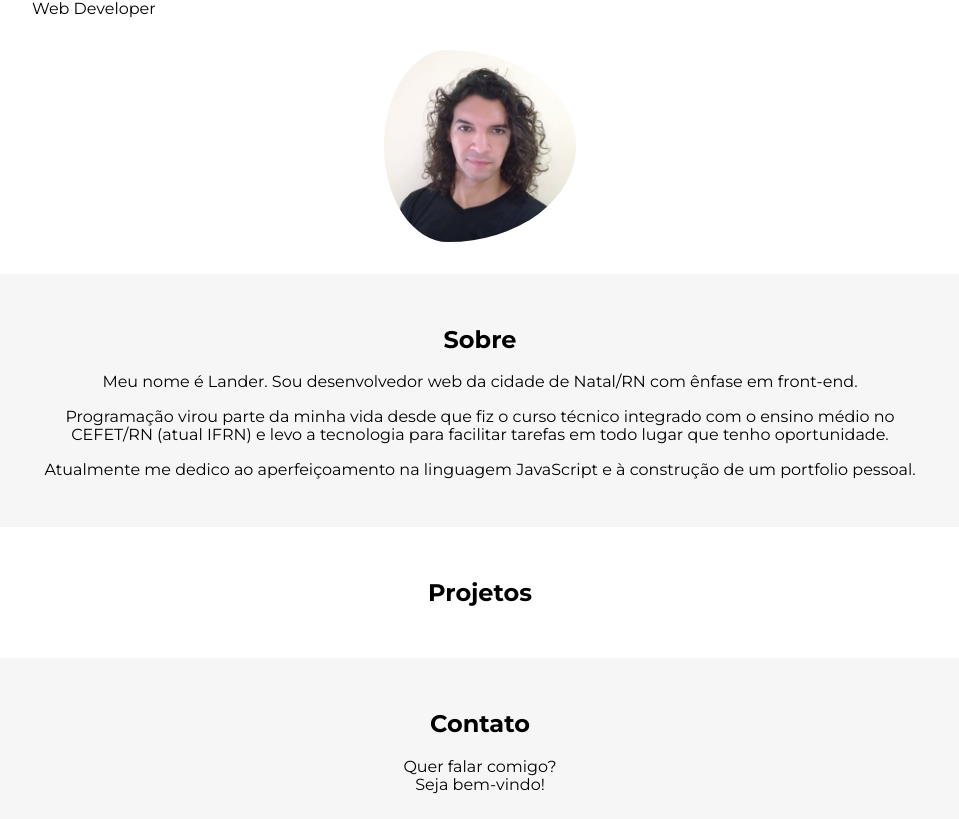
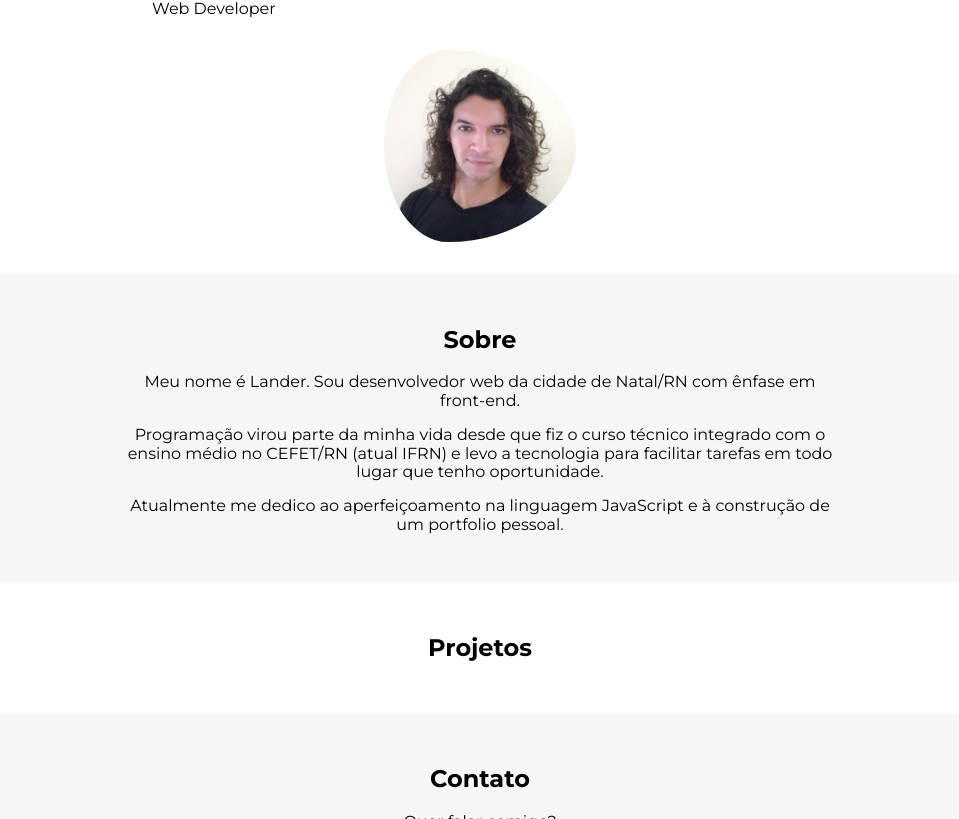
Before and after one commit to LanderCosta/landercosta.github.io, a plain HTML site: page index.html in a window 1280 px wide. Shown: the part 122-941 px from the top of the page, without its empty margins (160-1119 px from the left). Drawn offline with Linux system fonts and the light colour scheme.

Commit message:
Criação das divs container

```diff
--- a/css/main.css
+++ b/css/main.css
@@ -14,7 +14,6 @@ body {
 
 main {
   margin: 0 auto;
-  max-width: 60rem;
   text-align: center;
 }
 
@@ -27,6 +26,11 @@ section {
   background-color: var(--background-color);
 }
 
+.container {
+  margin-left: auto;
+  margin-right: auto;
+  max-width: 45rem;
+}
 
 .hero {
   text-align: left;
--- a/index.html
+++ b/index.html
@@ -13,15 +13,18 @@
   <!-- TODO: Adicionar menu mobile com ícone hamburguer -->
   <main>
     <section class="container hero">
+      <div class="container">
         <h1>Lander<br>Costa</h1>
         <p>Web Developer</p>
         <div class="profile-photo-centralizer">
           <!-- TODO: Testar troca de imagem com foto sorrindo -->
-        <img class="profile-photo" src="./img/perfil.jpeg" alt="Foto do Lander. Homem branco com cabelo grande, ondulado e com pontas cacheadas até a altura dos ombros, com sorriso leve com a boca para o lado.">
+          <img class="profile-photo" src="./img/perfil.jpeg" alt="Foto do Lander. Homem branco com cabelo grande até a altura dos ombros, ondulado e com pontas cacheadas. Expressão com pequeno sorriso, praticamente sério.">
+        </div>
       </div>
     </section>
 
-    <section class="container about">
+    <section class="about">
+      <div class="container">
         <h2>Sobre</h2>
         <p>
           Meu nome é Lander. Sou desenvolvedor web da cidade de Natal/RN com ênfase em front-end.
@@ -32,13 +35,17 @@
         <p>
           Atualmente me dedico ao aperfeiçoamento na linguagem JavaScript e à construção de um portfolio pessoal.
         </p>
+      </div>
     </section>
 
-    <section class="container projects">
+    <section class="projects">
+      <div class="container">
         <h2>Projetos</h2>
+      </div>
     </section>
 
-    <section class="container contact">
+    <section class="contact">
+      <div class="container">
         <h2>Contato</h2>
         <p>Quer falar comigo?<br>Seja bem-vindo!</p>
         <!-- TODO: Adicionar botão para contato -->
@@ -49,6 +56,7 @@
           <li class="contact-item"><a class="contact-link" href="https://twitter.com/landeralcosta" target="_blank"><i class="fab fa-twitter-square"></i></a></li>
           <li class="contact-item"><a class="contact-link" href="https://www.linkedin.com/in/landercosta/" target="_blank"><i class="fab fa-linkedin"></i></i></a></li>
         </ul>
+      </div>
     </section>
   </main>
 </body>
```
Lines whose indentation alone changed are shown as unchanged.
